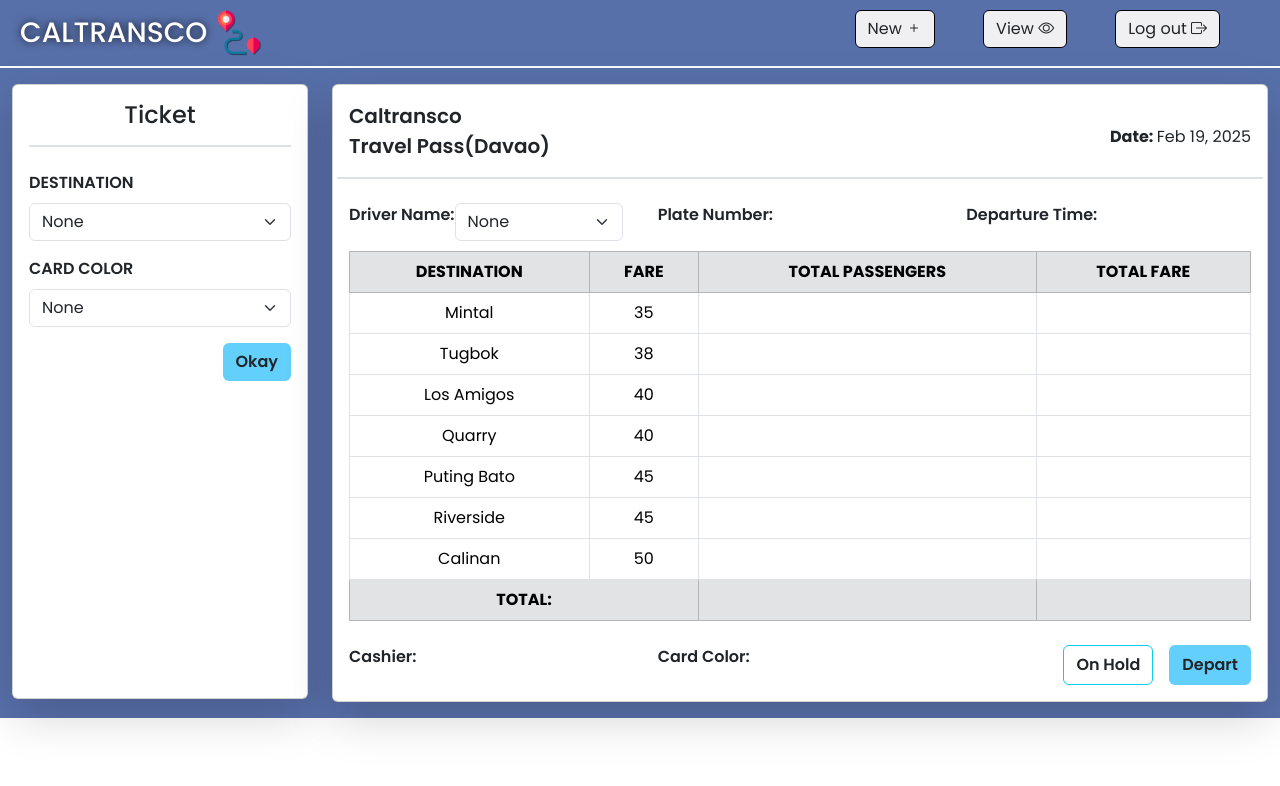
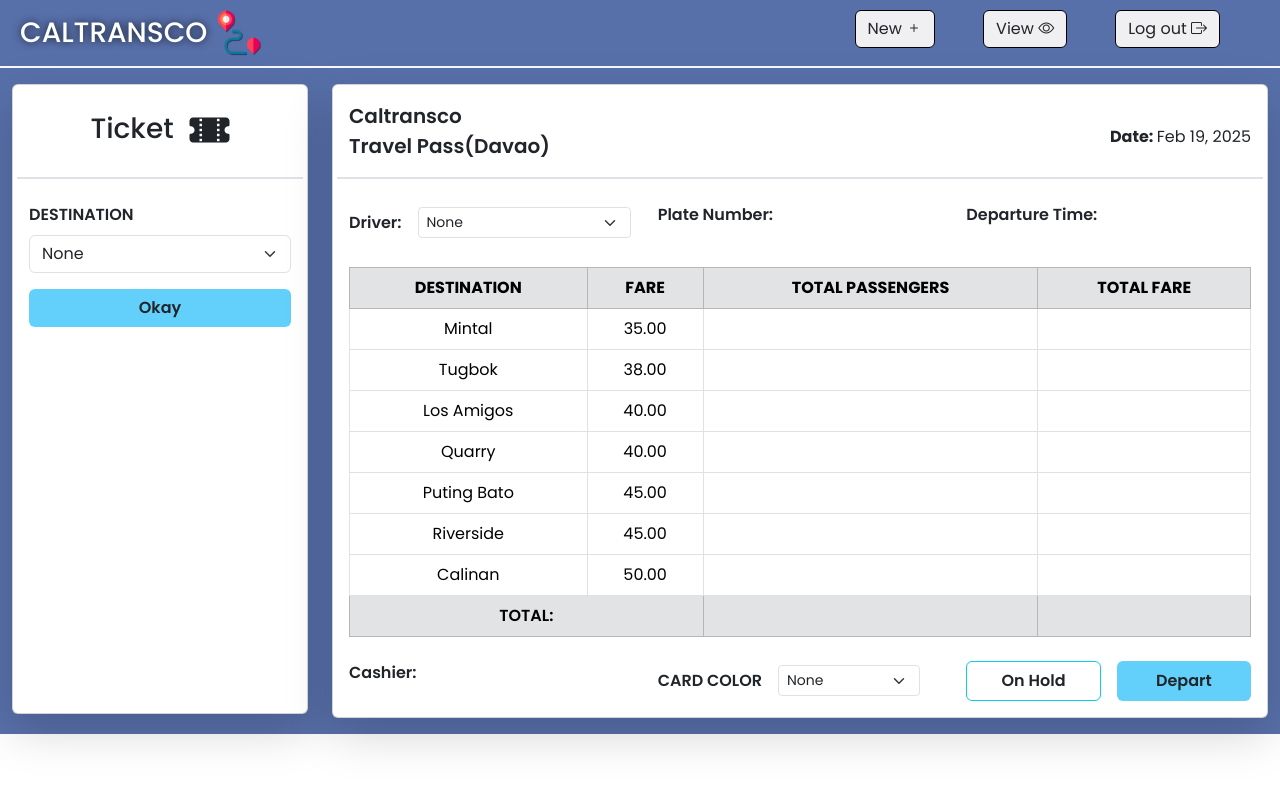
Before and after one commit to Moonslope/IT6-PROJ-COPY, a PHP site: page /cashierUI.php in a window 1280 px wide. Shown: the top 786 px of the page. Run offline with PHP 8.4, Linux system fonts and the light colour scheme; data comes from the database, SQL or seed files in the repository; data that the repository does not hold is empty.

Commit message:
FIX cashierUI

```diff
--- a/CashierUI/cashierUI.php
+++ b/CashierUI/cashierUI.php
@@ -22,25 +22,31 @@
          </div>
       </div>
 
-      <div class="row">
-         <div class="col col-3 ">
-            <div style="height: 615px;" class="card shadow-lg">
+      <div class="row ">
+         <div class="col col-3">
+            <div style="height: 630px;" class="card shadow-lg">
                <div class="card-body">
-                  <h1 class="card-title fs-4 text-center border border-start-0 border-end-0 border-top-0 border-2 pb-3">Ticket</h1>
+                  <div class="row  border border-start-0 border-end-0 border-top-0 border-2">
+                     <div class="col d-flex justify-content-center align-items-center gap-3 pb-3">
+                        <h1 class="card-title fs-3 pt-1">Ticket</h1>
+                        <i class="bi fs-1 bi-ticket-perforated-fill"></i>
+                     </div>
+                  </div>
 
-                  <div>
+                  <div class="row d-flex justify-content-center align-items-center">
+                     <div class="">
                         <form method="POST">
                            <div class="mt-4">
-                           <label class="fw-semibold mb-2" for="dd-destination">DESTINATION</label>
-                           <select class="form-select mb-3" id="dd-destination" name="dd-destination">
+                              <label class="fw-semibold mb-2" for="destination">DESTINATION</label>
+                              <select class="form-select mb-3" id="destination" name="destination">
                                  <option value="">None</option>
                                  <?php
                                  try {
-                                 $sqll = "SELECT * FROM routes";
-                                 $resultt = $conn->query($sqll);
+                                    $sql = "SELECT * FROM route";
+                                    $result = $conn->query($sql);
 
-                                 while ($roww = $resultt->fetch_assoc()) {
-                                    echo '<option value="' . $roww['route'] . '">' . $roww['route'] . '</option>';
+                                    while ($row = $result->fetch_assoc()) {
+                                       echo '<option value="' . $row['route'] . '">' . $row['route'] . '</option>';
                                     }
                                  } catch (\Exception $e) {
                                     die($e);
@@ -48,35 +54,15 @@
                                  ?>
 
                               </select>
-
-                        </div>
-
-                        <div>
-                           <label for="dd-cardColor" class="fw-semibold mb-2">CARD COLOR</label>
-                           <select class="form-select mb-3" id="dd-cardColor" name="dd-cardColor">
-                              <option value="">None</option>
-
-                              <?php
-                              try {
-                                 $sqll = "SELECT * FROM card";
-                                 $resultt = $conn->query($sqll);
-
-                                 while ($roww = $resultt->fetch_assoc()) {
-                                    echo '<option value="' . $roww['card_color'] . '">' . $roww['card_color'] . '</option>';
-                                 }
-                              } catch (\Exception $e) {
-                                 die($e);
-                              }
-                              ?>
-                           </select>
-
                            </div>
 
                            <div class="d-flex justify-content-end">
-                           <button class="btn btn-h fw-semibold" type="submit">Okay</button>
+                              <button class="btn btn-h fw-semibold w-100" type="submit">Okay</button>
                            </div>
                         </form>
                      </div>
+                  </div>
+
                </div>
             </div>
          </div>
@@ -100,11 +86,11 @@
                   </div>
 
                   <div class="container m-0 p-0">
-                     <div class="row justify-content-center align-items-center">
-                        <div class="d-flex col">
-                           <p class="fw-semibold">Driver Name:</p>
-                           <div>
-                              <select class="form-select" name="driver_name" id="driver_name">
+                     <div class="row justify-content-center align-items-center mb-4 ">
+                        <div class="col">
+                           <div class="d-flex align-items-center">
+                              <label class="fw-semibold me-3">Driver:</label>
+                              <select class="form-select form-select-sm w-75" name="driver_name" id="driver_name">
                                  <option value="">None</option>
                                  <?php
                                  try {
@@ -114,7 +100,6 @@
                                     while ($row = $result->fetch_assoc()) {
                                        echo '<option value="' . $row['driver_name'] .  '">' . $row['driver_name'] .  '</option>';
                                     }
-                                    $conn->close();
                                  } catch (\Exception $e) {
                                     die($e);
                                  }
@@ -122,13 +107,11 @@
                                  ?>
                               </select>
                            </div>
-
-                           <!-- dropdown ni dre -->
                         </div>
 
                         <div class="col">
                            <p class="fw-semibold">Plate Number:</p>
-                           <!-- dropdown ni dre -->
+
                         </div>
 
                         <div class="col">
@@ -148,50 +131,21 @@
                                  </tr>
                               </thead>
                               <tbody>
-                                 <tr>
-                                    <td>Mintal</td>
-                                    <td>35</td>
+                                 <?php
+                                 $sql = "SELECT * FROM route";
+                                 $result = $conn->query($sql);
+                                 while ($row = $result->fetch_assoc()) {
+                                    echo "<tr>
+                                          <td>{$row['route']}</td>
+                                          <td>{$row['fare']}</td>
                                           <td></td>
                                           <td></td>
-                                 </tr>
-                                 <tr>
-                                    <td>Tugbok</td>
-                                    <td>38</td>
-                                    <td></td>
-                                    <td></td>
-                                 </tr>
-                                 <tr>
-                                    <td>Los Amigos</td>
-                                    <td>40</td>
-                                    <td></td>
-                                    <td></td>
-                                 </tr>
-                                 <tr>
-                                    <td>Quarry</td>
-                                    <td>40</td>
-                                    <td></td>
-                                    <td></td>
-                                 </tr>
-                                 <tr>
-                                    <td>Puting Bato</td>
-                                    <td>45</td>
-                                    <td></td>
-                                    <td></td>
-                                 </tr>
-                                 <tr>
-                                    <td>Riverside</td>
-                                    <td>45</td>
-                                    <td></td>
-                                    <td></td>
-                                 </tr>
-                                 <tr>
-                                    <td>Calinan</td>
-                                    <td>50</td>
-                                    <td></td>
-                                    <td></td>
-                                 </tr>
+                                          </tr>";
+                                 }
+                                 ?>
+
                               </tbody>
-                              <tfoot class="table-secondary fw-bold">
+                              <tfoot class="table-secondary fw-semibold">
                                  <tr>
                                     <td colspan="2">TOTAL:</td>
                                     <td></td>
@@ -204,12 +158,31 @@
                               <div class="col">
                                  <p class="fw-semibold">Cashier: </p>
                               </div>
-                              <div class="col">
-                                 <p class="fw-semibold">Card Color: </p>
+                              <div class="col d-flex align-items-center">
+
+                                 <label for=" card_color" class="fw-semibold me-3">CARD COLOR</label>
+                                 <select class="form-select form-select-sm w-50" id="card_color" name="card_color">
+                                    <option value="">None</option>
+
+                                    <?php
+                                    try {
+                                       $sql = "SELECT * FROM card";
+                                       $result = $conn->query($sql);
+
+                                       while ($row = $result->fetch_assoc()) {
+                                          echo '<option value="' . $row['card_color'] . '">' . $row['card_color'] . '</option>';
+                                       }
+                                       $conn->close();
+                                    } catch (\Exception $e) {
+                                       die($e);
+                                    }
+                                    ?>
+                                 </select>
+
                               </div>
                               <div class="col d-flex gap-3 justify-content-end">
-                                 <button class="btn btn-outline-info text-dark fw-semibold">On Hold</button>
-                                 <button class="btn btn-h fw-semibold">Depart</button>
+                                 <button class="btn btn-outline-info text-dark fw-semibold w-100">On Hold</button>
+                                 <button class="btn btn-h fw-semibold w-100">Depart</button>
                               </div>
                            </div>
                         </div>
```
Lines whose indentation alone changed are shown as unchanged.
